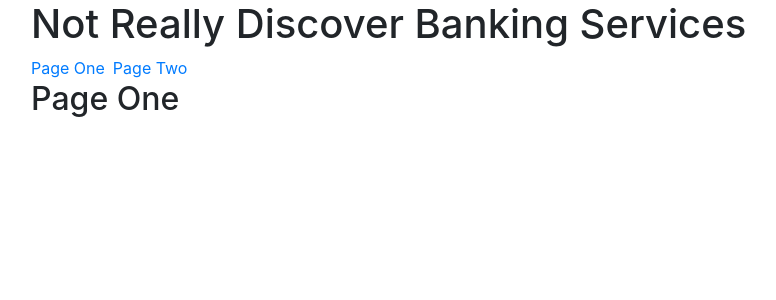
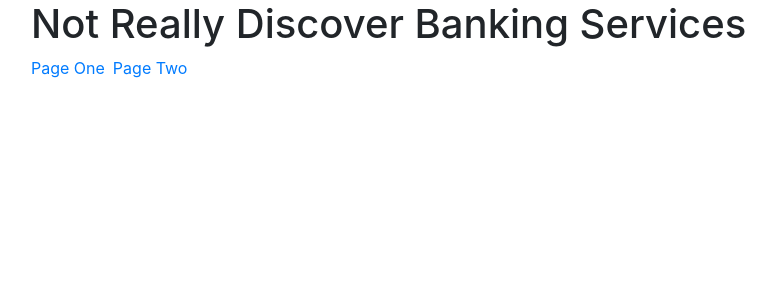
Before and after one commit to sreedharvl/discover-react, a React (Create React App) app: page / in a window 1280 px wide. Shown: the top 300 px of the page, without its empty margins (54-830 px from the left). Built offline with nearby package versions, Linux system fonts and the light colour scheme.

Commit message:
Router part one

```diff
--- a/src/App.tsx
+++ b/src/App.tsx
@@ -1,14 +1,18 @@
 import React from 'react';
+import { BrowserRouter as Router } from 'react-router-dom';
+
 import Greeter from './GreeterFunctional';
-import { PageManager } from './demos/PageComponents';
+import { PageManagerRouted } from './demos/PageComponents';
 
 function App() {
   return (
-    <div className="container">
-      <h1>Not Really Discover Banking Services</h1>
-      {/* <Greeter companyName="Gristedes" /> */}
-      <PageManager />
-    </div>
+    <Router>
+      <div className="container">
+        <h1>Not Really Discover Banking Services</h1>
+        {/* <Greeter companyName="Gristedes" /> */}
+        <PageManagerRouted />
+      </div>
+    </Router>
   );
 }
 
--- a/src/demos/PageComponents.tsx
+++ b/src/demos/PageComponents.tsx
@@ -1,4 +1,5 @@
 import React, { useState } from 'react';
+import { Route, Switch, Link } from 'react-router-dom';
 
 function PageOne() {
   return (
@@ -16,6 +17,16 @@
   );
 }
 
+function getPage(count: number) {
+  let page = <PageOne />;
+
+  if (count % 2 === 0) {
+    page = <PageTwo />;
+  }
+
+  return page;
+}
+
 function PageManager() {
   const [count, setCount] = useState(1);
 
@@ -23,12 +34,6 @@
     event.preventDefault();
     setCount(count + 1);
   };
-
-  let page = <PageOne />;
-
-  if (count % 2 === 0) {
-    page = <PageTwo />;
-  }
 
   return (
     <div className="row">
@@ -44,15 +49,39 @@
               Page Two
             </a>
           </li>
-          {
-            // count % 2 ? <PageOne/> : <PageTwo />
-          }
+        </ul>
+        {count % 2 ? <PageOne /> : <PageTwo />}
 
-          {page}
-        </ul>
+        {/* {getPage(count)} */}
       </div>
     </div>
   );
 }
 
-export { PageOne, PageTwo, PageManager };
+function PageManagerRouted() {
+  return (
+    <div className="row">
+      <div className="col">
+        <ul className="list-inline">
+          <li className="list-inline-item">
+            <Link to="/page-one">Page One</Link>
+          </li>
+          <li className="list-inline-item">
+            <Link to="/page-two">Page Two</Link>
+          </li>
+        </ul>
+
+        <Switch>
+          <Route path="/page-one">
+            <PageOne />
+          </Route>
+          <Route path="/page-two">
+            <PageTwo />
+          </Route>
+        </Switch>
+      </div>
+    </div>
+  );
+}
+
+export { PageOne, PageTwo, PageManager, PageManagerRouted };
```
